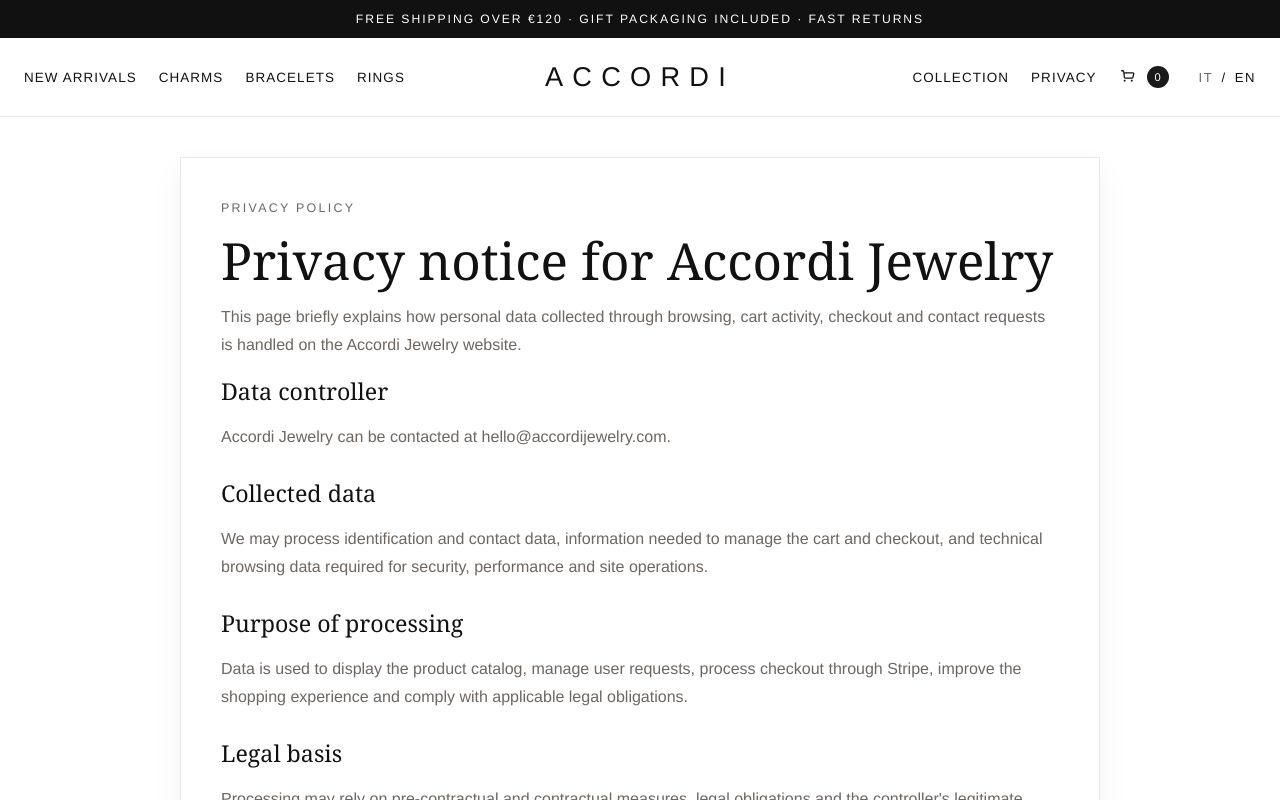
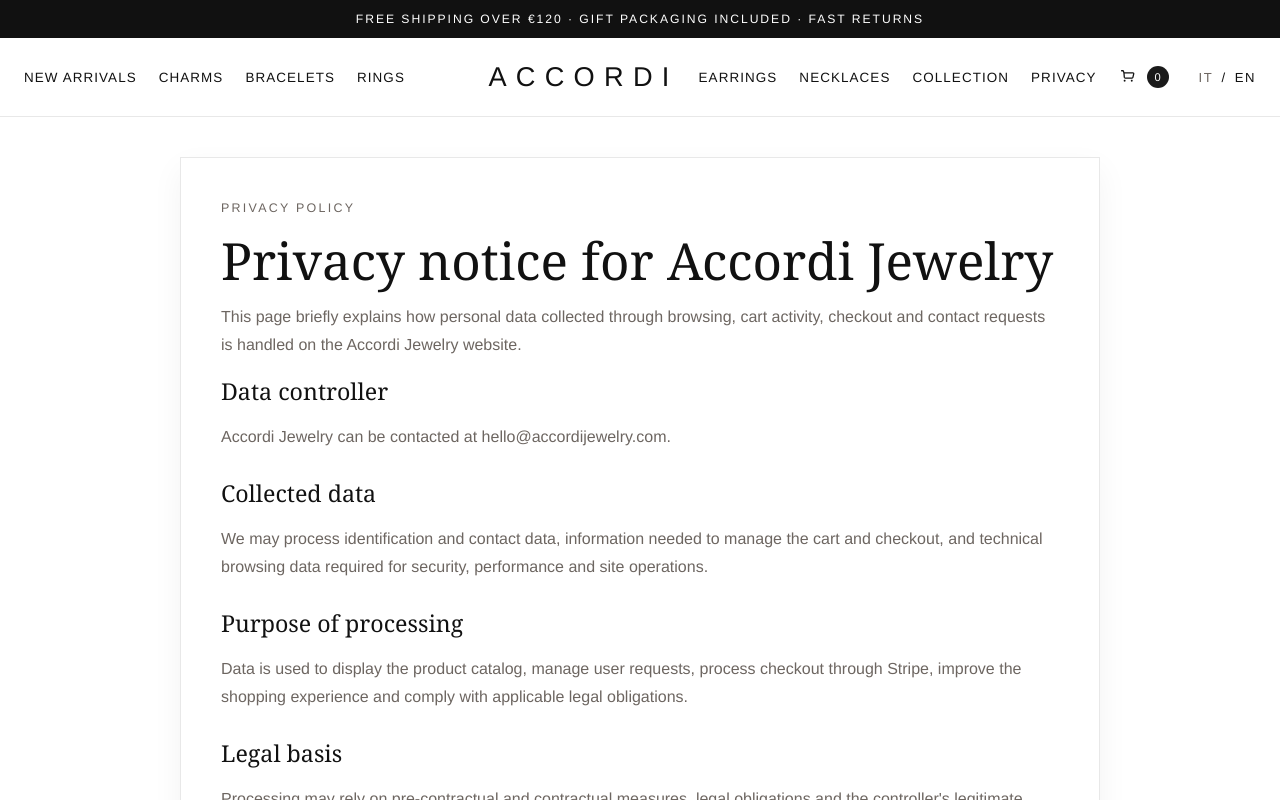
Before and after one commit to RafaBonaccor/Accord, a Next.js app in the folder frontend/: page /en/privacy in a window 1280 px wide. Shown: the top 800 px of the page. Built offline with nearby package versions, Linux system fonts and the light colour scheme; no server answers.

Commit message:
Add earrings and necklaces to navbar

```diff
--- a/frontend/components/site-chrome.tsx
+++ b/frontend/components/site-chrome.tsx
@@ -46,6 +46,8 @@
               ACCORDI
             </Link>
             <div className="site-nav-group site-nav-group-right">
+              <Link href={earringsPath}>{copy.navRightCategories[0]}</Link>
+              <Link href={necklacesPath}>{copy.navRightCategories[1]}</Link>
               <Link href={collectionPath}>{copy.navRightCollection}</Link>
               <Link href={privacyPath}>{copy.navRightPrivacy}</Link>
               <Link href={cartPath} className="site-cart-link" aria-label={`${copy.navCart} (${itemCount})`}>
--- a/frontend/lib/copy.ts
+++ b/frontend/lib/copy.ts
@@ -3,6 +3,7 @@
 type NavCopy = {
   announcement: string;
   navLeft: string[];
+  navRightCategories: string[];
   navRightCollection: string;
   navRightPrivacy: string;
   navCart: string;
@@ -82,6 +83,7 @@
   it: {
     announcement: "Spedizione gratuita sopra € 45 · Gift packaging incluso · Resi rapidi",
     navLeft: ["Nuovi arrivi", "Charm", "Bracciali", "Anelli"],
+    navRightCategories: ["Orecchini", "Collane"],
     navRightCollection: "Collezione",
     navRightPrivacy: "Privacy",
     navCart: "Bag",
@@ -110,6 +112,7 @@
   en: {
     announcement: "Free shipping over €120 · Gift packaging included · Fast returns",
     navLeft: ["New arrivals", "Charms", "Bracelets", "Rings"],
+    navRightCategories: ["Earrings", "Necklaces"],
     navRightCollection: "Collection",
     navRightPrivacy: "Privacy",
     navCart: "Bag",
```
